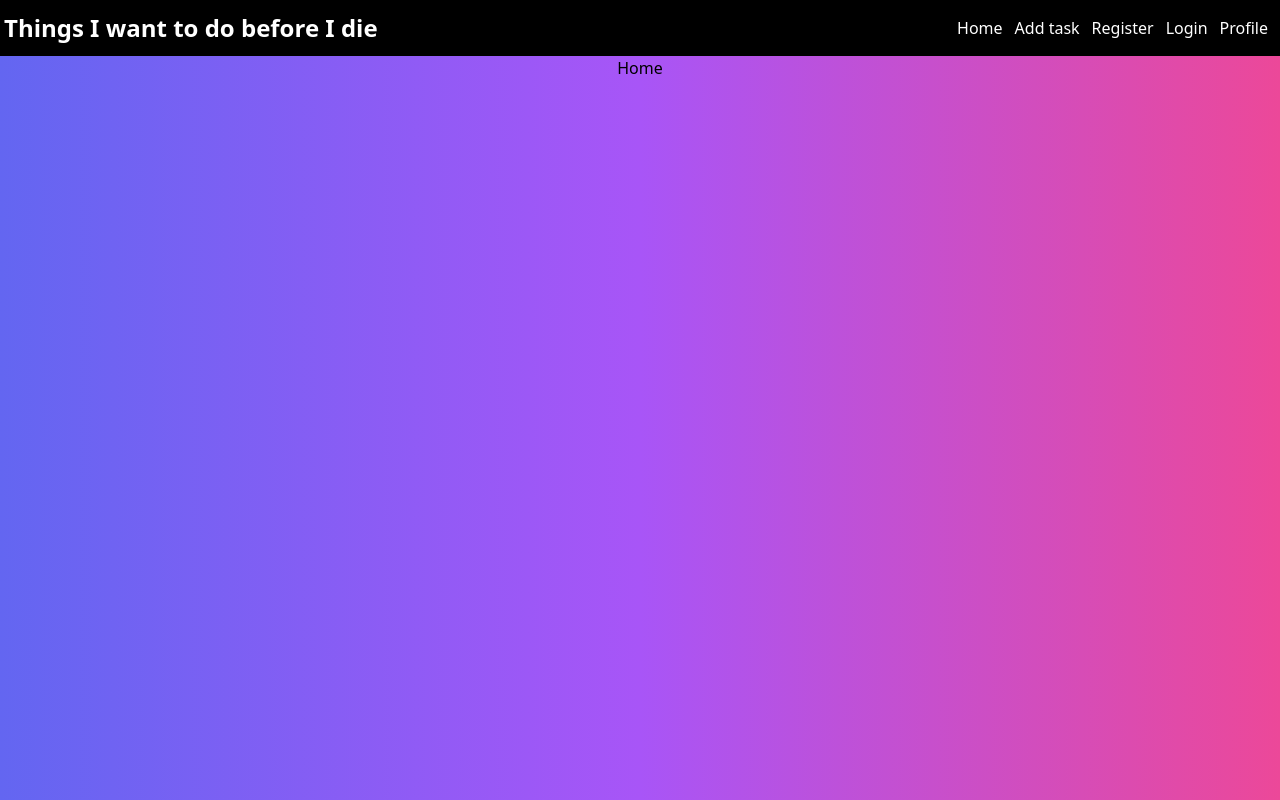
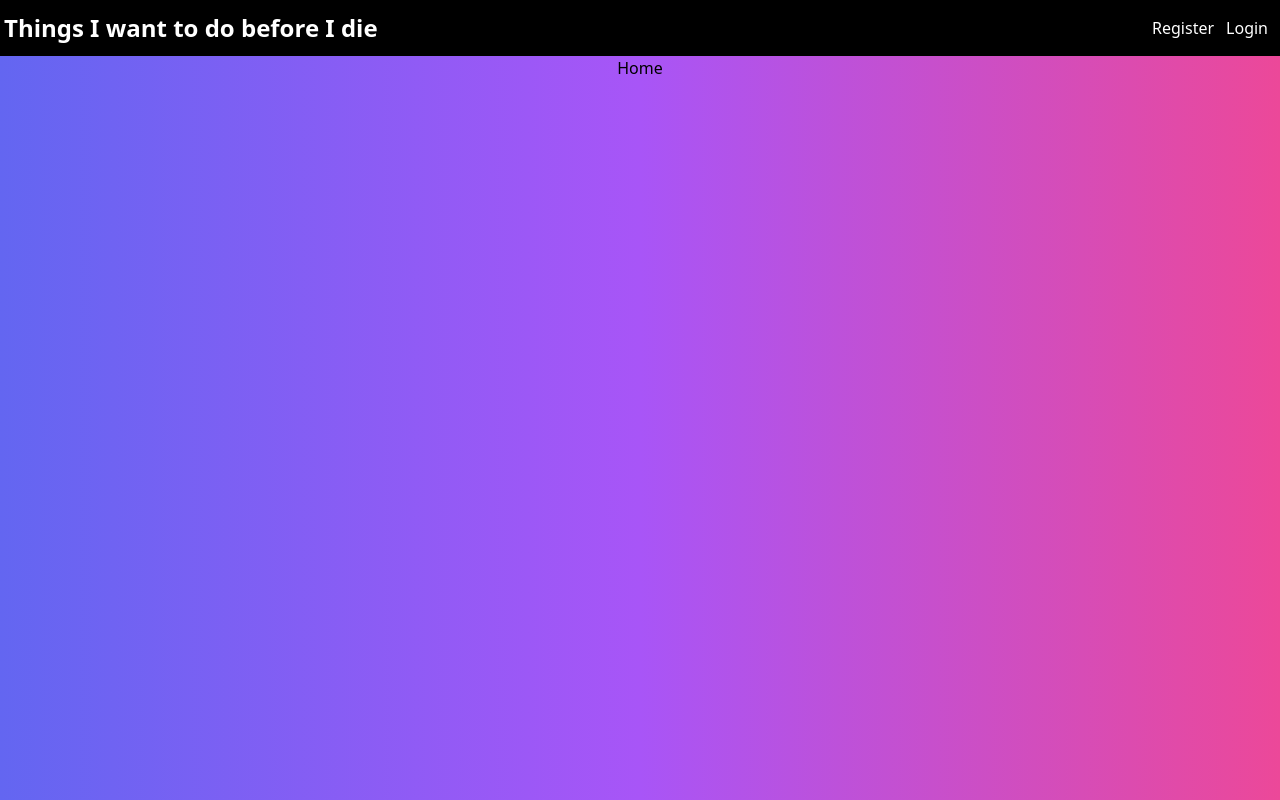
Before and after one commit to L00ka5z78/myAppFE, a React (Create React App) app: page / in a window 1280 px wide. Built offline with nearby package versions, Linux system fonts and the light colour scheme; no server answers.

Commit message:
ternary added. navbar menu visibility

```diff
--- a/src/App.jsx
+++ b/src/App.jsx
@@ -30,7 +30,7 @@ export const App = () => {
 
   return (
     <div className="App bg-gradient-to-r from-indigo-500 via-purple-500 to-pink-500">
-      <Navbar />
+      <Navbar user={user} />
       <Routes>
         <Route path="/" element={user._id ? <LoggedInHome /> : <Home />} />
         <Route
--- a/src/components/Navbar.jsx
+++ b/src/components/Navbar.jsx
@@ -1,13 +1,15 @@
 import React from 'react';
 import { Link } from 'react-router-dom';
 
-export const Navbar = () => {
+export const Navbar = ({ user }) => {
   return (
     <nav className="bg-black py-3 text-white flex items-center justify-between  ">
       <h1 className="ml-1 font-bold text-2xl">
         Things I want to do before I die
       </h1>
       <ul className="flex">
+        {user._id && (
+          <>
             <li className="mr-3">
               <Link className="hover:text-pink-500" to="/">
                 Home
@@ -19,6 +21,15 @@ export const Navbar = () => {
               </Link>
             </li>
             <li className="mr-3">
+              <Link className="hover:text-pink-500" to="user/profile">
+                Profile
+              </Link>
+            </li>
+          </>
+        )}
+        {!user._id && (
+          <>
+            <li className="mr-3">
               <Link className="hover:text-pink-500" to="user/register">
                 Register
               </Link>
@@ -28,11 +39,8 @@ export const Navbar = () => {
                 Login
               </Link>
             </li>
-        <li className="mr-3">
-          <Link className="hover:text-pink-500" to="user/profile">
-            Profile
-          </Link>
-        </li>
+          </>
+        )}
       </ul>
     </nav>
   );
```
Lines whose indentation alone changed are shown as unchanged.
